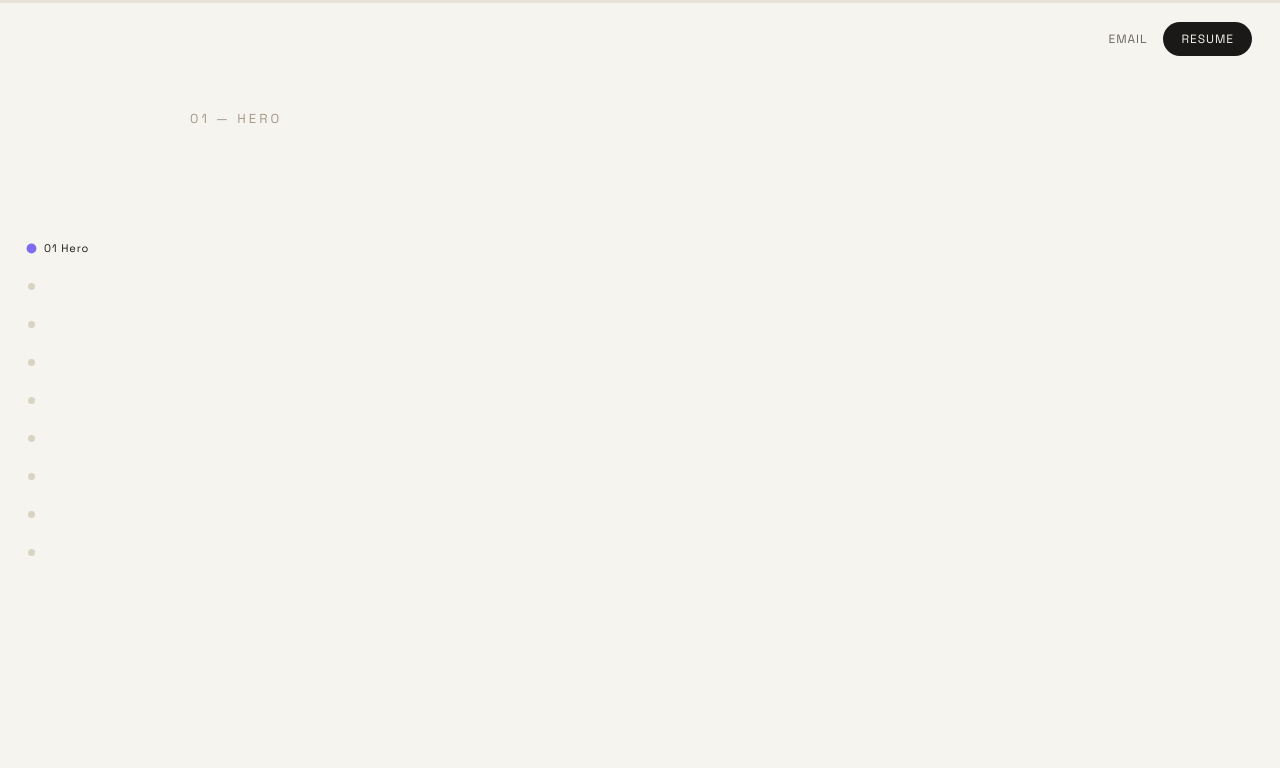
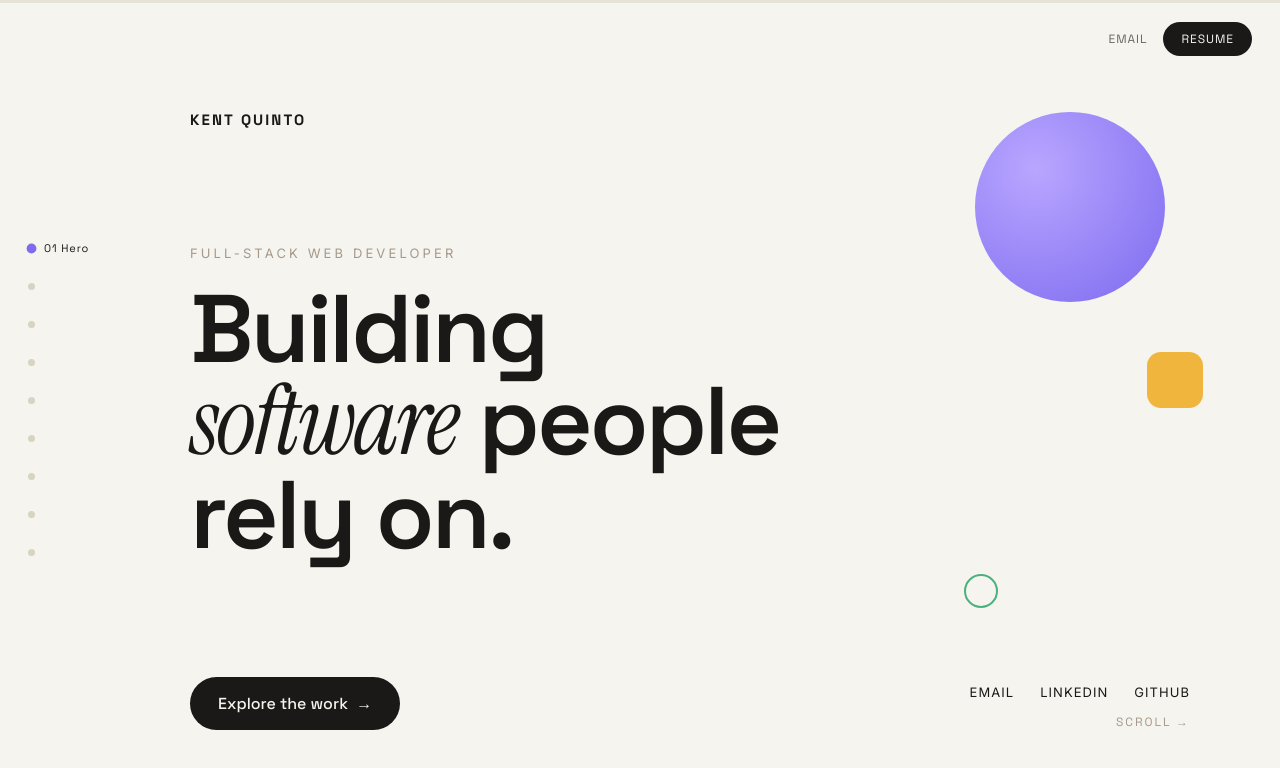
Before and after one commit to kentquinto/Portfolio, a React (Vite) app: page / in a window 1280 px wide. Shown: the top 768 px of the page. Built offline with nearby package versions, Linux system fonts and the light colour scheme.

Commit message:
feat: build Hero section (#4)
feat: build Hero section

```diff
--- a/src/components/layout/Portfolio.tsx
+++ b/src/components/layout/Portfolio.tsx
@@ -1,11 +1,15 @@
+import type { ReactNode } from 'react';
 import { ThemeProvider } from '@/context/ThemeProvider';
+import { PointerProvider } from '@/context/PointerProvider';
 import { ScrollProvider } from '@/context/ScrollProvider';
 import { ScrollContainer } from '@/components/layout/ScrollContainer';
 import { ProgressBar } from '@/components/layout/ProgressBar';
 import { NavRail } from '@/components/layout/NavRail';
 import { TopActions } from '@/components/layout/TopActions';
 import { SectionShell } from '@/components/layout/SectionShell';
-import { SECTIONS } from '@/data/sections';
+import { Hero } from '@/components/sections/Hero/Hero';
+import { FloatingShapes } from '@/components/sections/Hero/FloatingShapes';
+import { SECTIONS, type SectionMeta } from '@/data/sections';
 import styles from './Portfolio.module.css';
 
 /**
@@ -21,9 +25,28 @@ function SectionPlaceholder({ index, label }: { index: number; label: string })
   );
 }
 
+function renderSectionContent(section: SectionMeta, index: number): ReactNode {
+  switch (section.id) {
+    case 'hero':
+      return <Hero />;
+    default:
+      return <SectionPlaceholder index={index} label={section.navLabel} />;
+  }
+}
+
+function renderSectionDecoration(section: SectionMeta): ReactNode {
+  switch (section.id) {
+    case 'hero':
+      return <FloatingShapes />;
+    default:
+      return undefined;
+  }
+}
+
 export function Portfolio() {
   return (
     <ThemeProvider>
+      <PointerProvider>
         <ScrollProvider>
           <div className={styles.root}>
             <ProgressBar />
@@ -31,13 +54,19 @@ export function Portfolio() {
             <TopActions />
             <ScrollContainer>
               {SECTIONS.map((section, index) => (
-              <SectionShell key={section.id} index={index} label={section.navLabel}>
-                <SectionPlaceholder index={index} label={section.navLabel} />
+                <SectionShell
+                  key={section.id}
+                  index={index}
+                  label={section.navLabel}
+                  decoration={renderSectionDecoration(section)}
+                >
+                  {renderSectionContent(section, index)}
                 </SectionShell>
               ))}
             </ScrollContainer>
           </div>
         </ScrollProvider>
+      </PointerProvider>
     </ThemeProvider>
   );
 }
--- a/src/components/layout/SectionShell.tsx
+++ b/src/components/layout/SectionShell.tsx
@@ -6,6 +6,8 @@ import styles from './SectionShell.module.css';
 interface SectionShellProps {
   index: number;
   label: string;
+  /** Rendered as a sibling of the reveal-animated content, e.g. Hero's parallax shapes. */
+  decoration?: ReactNode;
   children: ReactNode;
 }
 
@@ -14,7 +16,7 @@ interface SectionShellProps {
  * background, and the scroll-tied reveal animation. Individual sections own
  * their own internal layout inside `children`.
  */
-export function SectionShell({ index, label, children }: SectionShellProps) {
+export function SectionShell({ index, label, decoration, children }: SectionShellProps) {
   const { opacity, y } = useReveal(index);
   const isAltBackground = index % 2 === 1;
 
@@ -23,6 +25,7 @@ export function SectionShell({ index, label, children }: SectionShellProps) {
       data-screen-label={label}
       className={isAltBackground ? `${styles.section} ${styles.alt}` : styles.section}
     >
+      {decoration}
       <motion.div className={styles.content} style={{ opacity, y }}>
         {children}
       </motion.div>
--- /dev/null
+++ b/src/components/sections/Hero/FloatingShapes.module.css
@@ -0,0 +1,48 @@
+.layer {
+  position: absolute;
+  inset: 0;
+  pointer-events: none;
+}
+
+.circleWrapper {
+  position: absolute;
+  top: 14%;
+  right: 9%;
+}
+
+.squareWrapper {
+  position: absolute;
+  top: 44%;
+  right: 6%;
+}
+
+.ringWrapper {
+  position: absolute;
+  bottom: 24%;
+  right: 22%;
+}
+
+.circle {
+  width: 190px;
+  height: 190px;
+  border-radius: 50%;
+  background: radial-gradient(circle at 32% 30%, #b9a6ff, #7d6bf0);
+  animation: floaty 7s ease-in-out infinite;
+}
+
+.square {
+  width: 56px;
+  height: 56px;
+  background: var(--kq-accent-amber);
+  border-radius: 14px;
+  --rot: 14deg;
+  animation: floaty-slow 6s ease-in-out infinite;
+}
+
+.ring {
+  width: 34px;
+  height: 34px;
+  border: 2px solid var(--kq-accent-green);
+  border-radius: 50%;
+  animation: floaty 5.5s ease-in-out infinite;
+}
--- /dev/null
+++ b/src/components/sections/Hero/FloatingShapes.tsx
@@ -0,0 +1,24 @@
+import { motion } from 'framer-motion';
+import { useParallax } from '@/hooks/useParallax';
+import styles from './FloatingShapes.module.css';
+
+/** The 3 decorative shapes drifting behind the Hero headline, parallaxed against the cursor. */
+export function FloatingShapes() {
+  const circle = useParallax(34);
+  const square = useParallax(20);
+  const ring = useParallax(14);
+
+  return (
+    <div className={styles.layer} aria-hidden="true">
+      <motion.div className={styles.circleWrapper} style={{ x: circle.x, y: circle.y }}>
+        <div className={styles.circle} />
+      </motion.div>
+      <motion.div className={styles.squareWrapper} style={{ x: square.x, y: square.y }}>
+        <div className={styles.square} />
+      </motion.div>
+      <motion.div className={styles.ringWrapper} style={{ x: ring.x, y: ring.y }}>
+        <div className={styles.ring} />
+      </motion.div>
+    </div>
+  );
+}
--- /dev/null
+++ b/src/components/sections/Hero/Hero.module.css
@@ -0,0 +1,93 @@
+.root {
+  height: 100%;
+  display: flex;
+  flex-direction: column;
+  justify-content: space-between;
+  position: relative;
+  z-index: 1;
+}
+
+.name {
+  font-family: var(--kq-font-heading);
+  font-weight: 700;
+  font-size: 15px;
+  letter-spacing: 0.14em;
+}
+
+.headlineBlock {
+  max-width: 840px;
+}
+
+.eyebrow {
+  font-size: var(--kq-text-eyebrow);
+  letter-spacing: 0.24em;
+  color: var(--kq-label);
+  margin-bottom: 22px;
+}
+
+.headline {
+  margin: 0;
+  font-family: var(--kq-font-heading);
+  font-weight: 600;
+  font-size: var(--kq-text-hero);
+  line-height: 0.96;
+  letter-spacing: -0.03em;
+}
+
+.line {
+  display: block;
+}
+
+.accentWord {
+  font-family: var(--kq-font-accent);
+  font-weight: 400;
+  font-style: italic;
+}
+
+.footerRow {
+  display: flex;
+  justify-content: space-between;
+  align-items: flex-end;
+}
+
+.cta {
+  display: inline-flex;
+  align-items: center;
+  gap: 12px;
+  background: var(--kq-ink);
+  color: var(--kq-paper);
+  font-family: var(--kq-font-heading);
+  font-weight: 500;
+  font-size: 16px;
+  padding: 16px 28px;
+  border: none;
+  border-radius: var(--kq-radius-pill);
+  cursor: pointer;
+  transition: background 0.2s;
+}
+
+.cta:hover {
+  background: var(--kq-accent);
+}
+
+.linksColumn {
+  display: flex;
+  flex-direction: column;
+  align-items: flex-end;
+  gap: 14px;
+}
+
+.socialRow {
+  display: flex;
+  gap: 26px;
+  font-size: 13px;
+  letter-spacing: 0.08em;
+  color: var(--kq-body);
+}
+
+.scrollHint {
+  font-family: var(--kq-font-heading);
+  font-size: 12px;
+  letter-spacing: 0.16em;
+  color: var(--kq-label);
+}
--- /dev/null
+++ b/src/components/sections/Hero/Hero.tsx
@@ -0,0 +1,55 @@
+import { motion } from 'framer-motion';
+import { useMagnetic } from '@/hooks/useMagnetic';
+import { useScrollContext } from '@/hooks/useScrollContext';
+import { SECTIONS } from '@/data/sections';
+import { SITE_EMAIL, SITE_GITHUB_URL, SITE_LINKEDIN_URL } from '@/data/site';
+import styles from './Hero.module.css';
+
+const PROJECTS_SECTION_INDEX = SECTIONS.findIndex((section) => section.id === 'work');
+
+export function Hero() {
+  const { scrollToSection } = useScrollContext();
+  const { nodeRef: ctaRef, x: ctaX, y: ctaY } = useMagnetic<HTMLButtonElement>();
+
+  return (
+    <div className={styles.root}>
+      <div className={styles.name}>KENT&nbsp;QUINTO</div>
+
+      <div className={styles.headlineBlock}>
+        <div className={styles.eyebrow}>FULL-STACK WEB DEVELOPER</div>
+        <h1 className={styles.headline}>
+          <span className={styles.line}>Building</span>
+          <span className={styles.line}>
+            <em className={styles.accentWord}>software</em> people
+          </span>
+          <span className={styles.line}>rely on.</span>
+        </h1>
+      </div>
+
+      <div className={styles.footerRow}>
+        <motion.button
+          ref={ctaRef}
+          type="button"
+          className={styles.cta}
+          style={{ x: ctaX, y: ctaY }}
+          onClick={() => scrollToSection(PROJECTS_SECTION_INDEX)}
+        >
+          Explore the work&nbsp; →
+        </motion.button>
+
+        <div className={styles.linksColumn}>
+          <div className={styles.socialRow}>
+            <a href={`mailto:${SITE_EMAIL}`}>EMAIL</a>
+            <a href={SITE_LINKEDIN_URL} target="_blank" rel="noopener">
+              LINKEDIN
+            </a>
+            <a href={SITE_GITHUB_URL} target="_blank" rel="noopener">
+              GITHUB
+            </a>
+          </div>
+          <div className={styles.scrollHint}>SCROLL →</div>
+        </div>
+      </div>
+    </div>
+  );
+}
--- /dev/null
+++ b/src/context/PointerProvider.tsx
@@ -0,0 +1,28 @@
+import { useEffect, type ReactNode } from 'react';
+import { useMotionValue } from 'framer-motion';
+import { PointerContext } from '@/context/pointerContext';
+
+/**
+ * Tracks raw viewport-relative pointer position as shared motion values, so
+ * parallax and magnetic-button effects don't each need their own listener.
+ * Stays frozen at the viewport center (i.e. every dependent effect is a
+ * no-op) when the user prefers reduced motion.
+ */
+export function PointerProvider({ children }: { children: ReactNode }) {
+  const x = useMotionValue(window.innerWidth / 2);
+  const y = useMotionValue(window.innerHeight / 2);
+
+  useEffect(() => {
+    if (window.matchMedia('(prefers-reduced-motion: reduce)').matches) return;
+
+    const handlePointerMove = (event: MouseEvent) => {
+      x.set(event.clientX);
+      y.set(event.clientY);
+    };
+
+    window.addEventListener('mousemove', handlePointerMove);
+    return () => window.removeEventListener('mousemove', handlePointerMove);
+  }, [x, y]);
+
+  return <PointerContext.Provider value={{ x, y }}>{children}</PointerContext.Provider>;
+}
--- /dev/null
+++ b/src/hooks/useMagnetic.ts
@@ -0,0 +1,39 @@
+import { useRef, type RefObject } from 'react';
+import { useTransform, type MotionValue } from 'framer-motion';
+import { usePointerPosition } from '@/hooks/usePointerPosition';
+
+const MAGNETIC_RADIUS_PX = 140;
+const MAGNETIC_PULL = 0.28;
+
+interface UseMagneticResult<T extends HTMLElement> {
+  nodeRef: RefObject<T | null>;
+  x: MotionValue<number>;
+  y: MotionValue<number>;
+}
+
+/** Pulls the referenced element toward the cursor when it's within `radiusPx`, capped by `pull`. */
+export function useMagnetic<T extends HTMLElement = HTMLElement>(
+  radiusPx = MAGNETIC_RADIUS_PX,
+  pull = MAGNETIC_PULL,
+): UseMagneticResult<T> {
+  const ref = useRef<T>(null);
+  const { x: pointerX, y: pointerY } = usePointerPosition();
+
+  const offset = useTransform([pointerX, pointerY], (latest: number[]) => {
+    const [clientX, clientY] = latest as [number, number];
+    const element = ref.current;
+    if (!element) return { x: 0, y: 0 };
+
+    const rect = element.getBoundingClientRect();
+    const dx = clientX - (rect.left + rect.width / 2);
+    const dy = clientY - (rect.top + rect.height / 2);
+    const distance = Math.hypot(dx, dy);
+
+    return distance < radiusPx ? { x: dx * pull, y: dy * pull } : { x: 0, y: 0 };
+  });
+
+  const x = useTransform(offset, (value) => value.x);
+  const y = useTransform(offset, (value) => value.y);
+
+  return { nodeRef: ref, x, y };
+}
--- /dev/null
+++ b/src/hooks/useParallax.ts
@@ -0,0 +1,23 @@
+import { useTransform, type MotionValue } from 'framer-motion';
+import { usePointerPosition } from '@/hooks/usePointerPosition';
+
+interface ParallaxOffset {
+  x: MotionValue<number>;
+  y: MotionValue<number>;
+}
+
+/** Translates an element opposite the cursor's offset from viewport center, scaled by `depth`. */
+export function useParallax(depth: number): ParallaxOffset {
+  const { x: pointerX, y: pointerY } = usePointerPosition();
+
+  const x = useTransform(
+    pointerX,
+    (clientX) => ((clientX - window.innerWidth / 2) / (window.innerWidth / 2)) * depth,
+  );
+  const y = useTransform(
+    pointerY,
+    (clientY) => ((clientY - window.innerHeight / 2) / (window.innerHeight / 2)) * depth,
+  );
+
+  return { x, y };
+}
--- /dev/null
+++ b/src/hooks/usePointerPosition.ts
@@ -0,0 +1,10 @@
+import { useContext } from 'react';
+import { PointerContext, type PointerContextValue } from '@/context/pointerContext';
+
+export function usePointerPosition(): PointerContextValue {
+  const context = useContext(PointerContext);
+  if (!context) {
+    throw new Error('usePointerPosition must be used within a PointerProvider');
+  }
+  return context;
+}
```
Also changed, not shown: src/context/pointerContext.ts (added, +9 -0 lines). Lines whose indentation alone changed are shown as unchanged.
